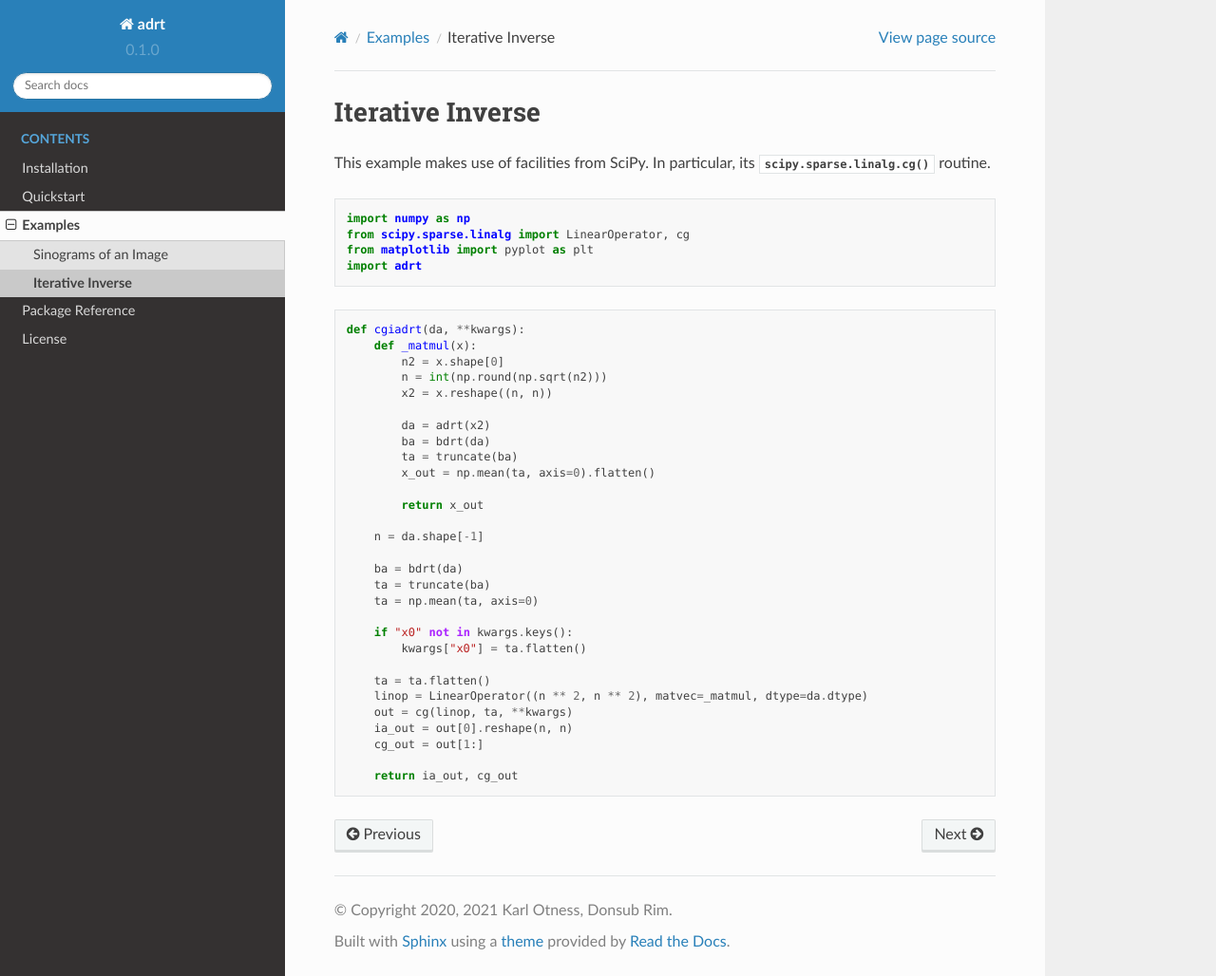
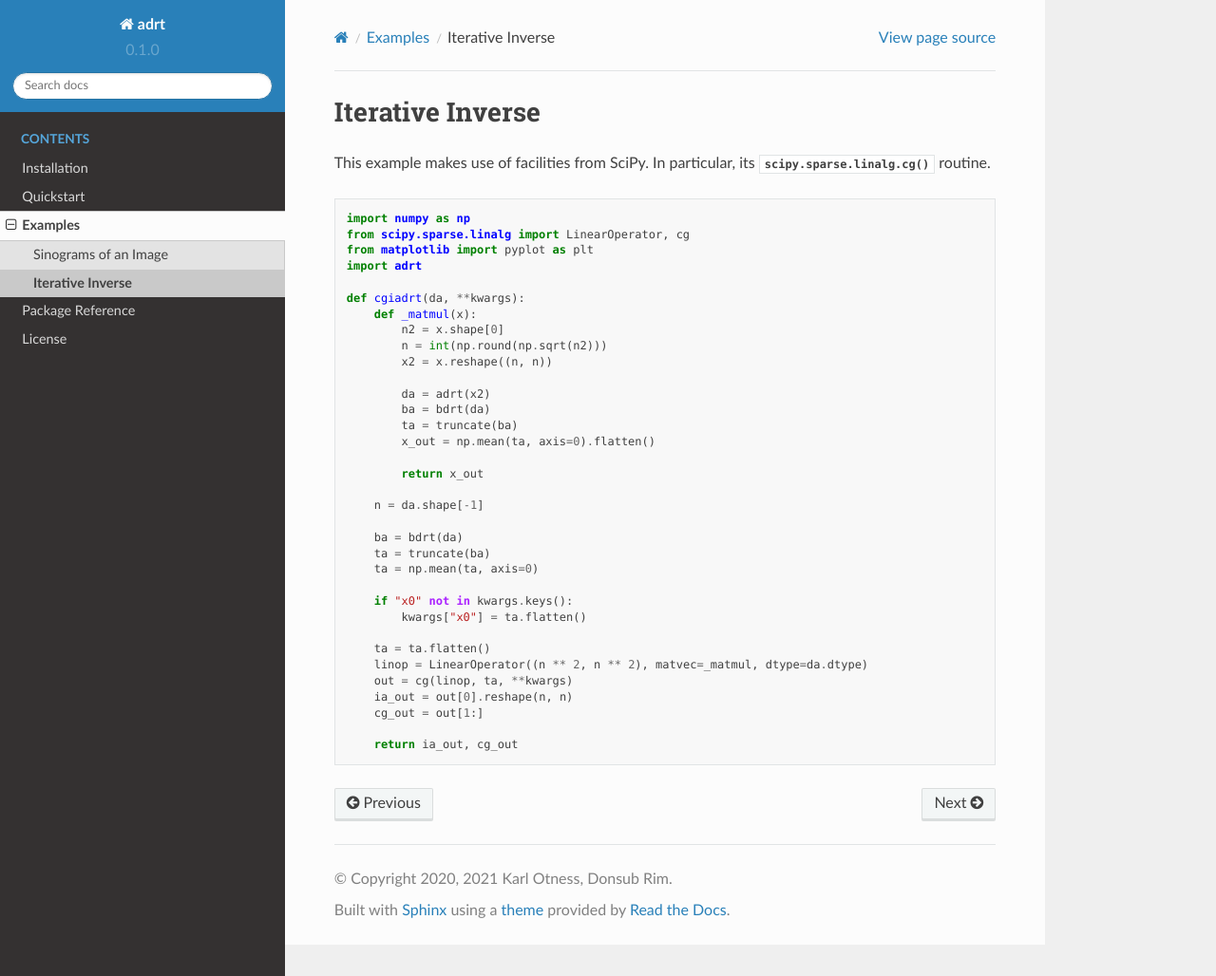
Before and after one commit to karlotness/adrt, a Sphinx documentation site: the page built from docs/examples.cginverse.rst, in a window 1280 px wide and 1028 px high. Shown: the whole window at 95% size. Built offline with Sphinx 7.4.7 and the Read the Docs theme 2.0.0, drawn with Linux system fonts in a browser that asks for light colours.

Commit message:
Use plain literal blocks instead of code directives.

```diff
--- a/docs/examples.cginverse.rst
+++ b/docs/examples.cginverse.rst
@@ -4,16 +4,12 @@ Iterative Inverse
 =================
 
 This example makes use of facilities from SciPy. In particular, its
-:func:`scipy.sparse.linalg.cg` routine.
-
-.. code::
+:func:`scipy.sparse.linalg.cg` routine. ::
 
    import numpy as np
    from scipy.sparse.linalg import LinearOperator, cg
    from matplotlib import pyplot as plt
    import adrt
-
-.. code::
 
    def cgiadrt(da, **kwargs):
        def _matmul(x):
--- a/docs/examples.sinogram.rst
+++ b/docs/examples.sinogram.rst
@@ -7,9 +7,7 @@ As a more involved example we can consider the Shepp-Logan phantom
 (:download:`data file <data/shepp-logan.npz>`).
 
 We make use of this package as well as a few other fundamental
-libraries.
-
-.. code::
+libraries. ::
 
    import numpy as np
    from matplotlib import pyplot as plt
--- a/docs/quickstart.rst
+++ b/docs/quickstart.rst
@@ -3,9 +3,7 @@ Quickstart
 
 Here we illustrate the basic usage of the ``adrt`` package as well as
 describe some of the transforms it implements. In the examples below,
-we will make use of a few basic Python libraries:
-
-.. code::
+we will make use of a few basic Python libraries::
 
    import numpy as np
    from matplotlib import pyplot as plt
```
